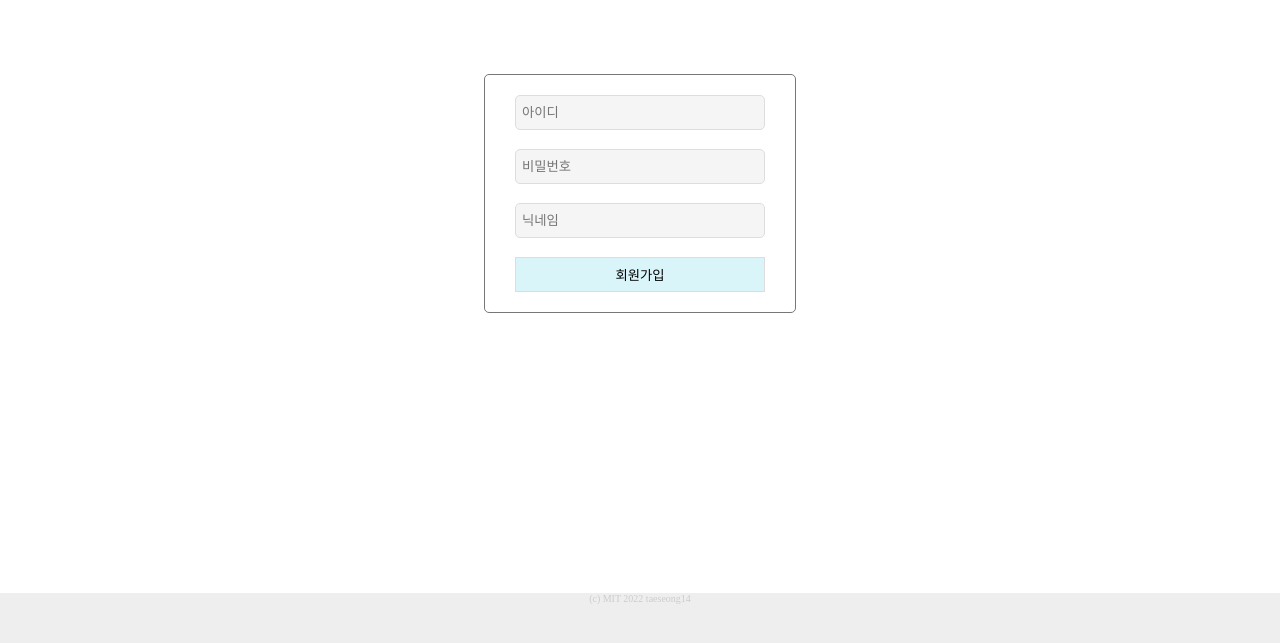
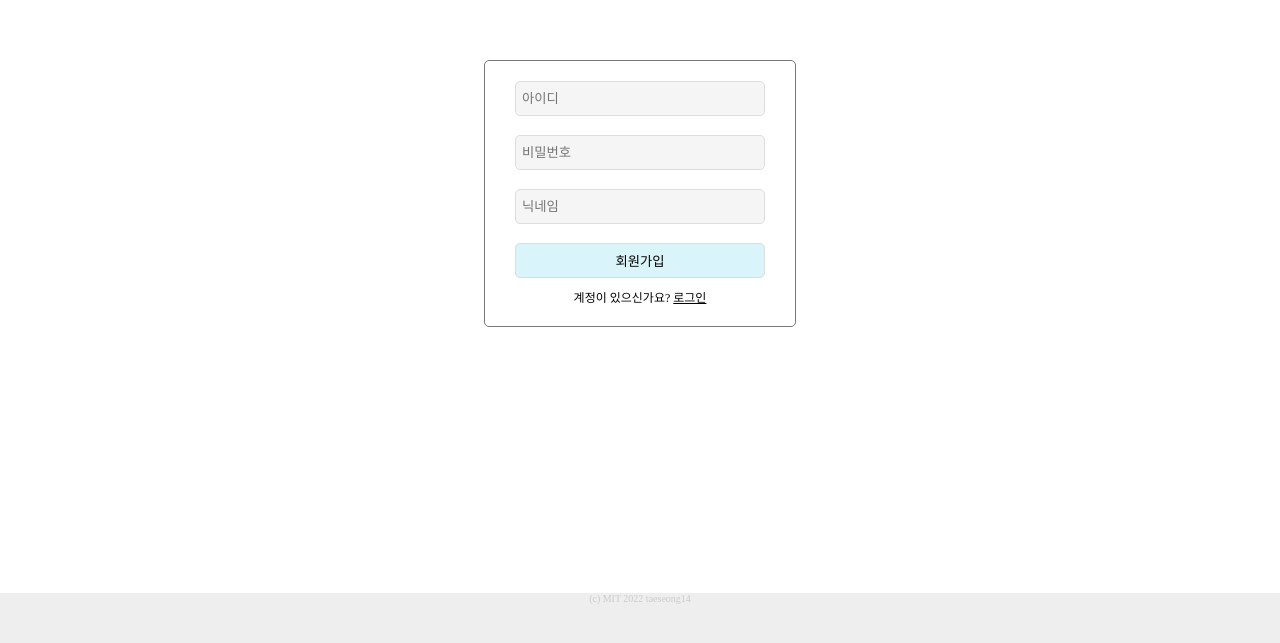
Before and after one commit to taeseong14/tree, a website: page tree/static/register.ejs in a window 1280 px wide. Shown: the part 207-850 px from the top of the page. Drawn offline with nearby package versions, Linux system fonts and the light colour scheme; files that its build step writes are made by us from their sources.

Commit message:
Update register.ejs

```diff
--- a/tree/static/register.ejs
+++ b/tree/static/register.ejs
@@ -67,9 +67,19 @@
             background-color: #00bcd426;
             border: 1px solid #ddd;
             transition: background-color .5s ease;
+            border-radius: 5px;
         }
         form > button:hover {
             background-color: #00bcd426;
+        }
+
+        form > span:not(.warn) {
+            font-size: 12px;
+            text-align: center;
+            margin-top: 10px;
+        }
+        span > a {
+            color: black;
         }
     </style>
     <title>크리스마스 트리 꾸미기 회원가입</title>
@@ -84,6 +94,10 @@
             <input type="text" id="name" placeholder="닉네임">
             <span class="warn hidden" id="warn-name">1-20자</span>
             <button>회원가입</button>
+            <span>계정이 있으신가요? <a href="/tree/login">로그인</a></span>
+            <script>
+                document.querySelector('span > a').href += location.search;
+            </script>
         </form>
     </div>
 
```
